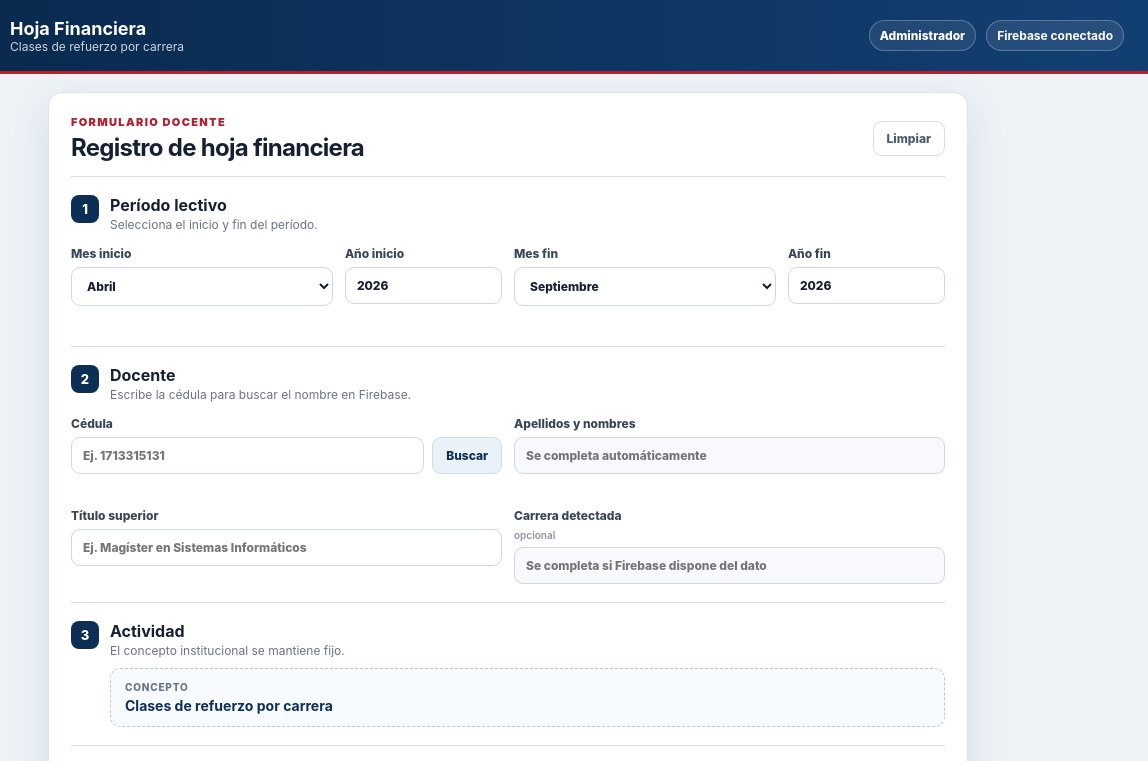
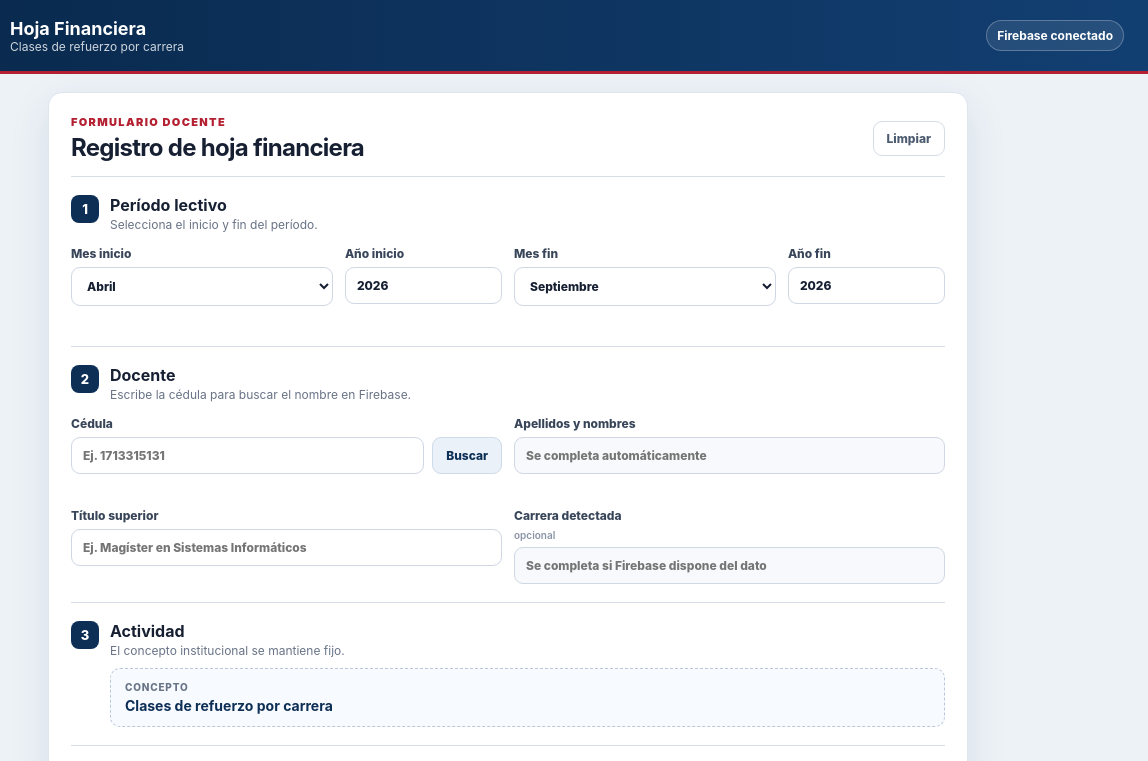
Before and after one commit to jeffer91/Hoja-Financiera, a plain HTML site: page index.html in a window 1280 px wide. Shown: the top 761 px of the page, 132-1280 px from the left. Drawn offline with Linux system fonts and the light colour scheme.

Commit message:
Hide administrator access from teacher form

```diff
--- a/index.html
+++ b/index.html
@@ -19,7 +19,6 @@
       </div>
     </div>
     <div class="topbar-actions">
-      <a class="topbar-link" href="administrador/">Administrador</a>
       <div class="topbar-status" id="firebaseStatus" aria-live="polite">Firebase listo</div>
     </div>
   </header>
```
